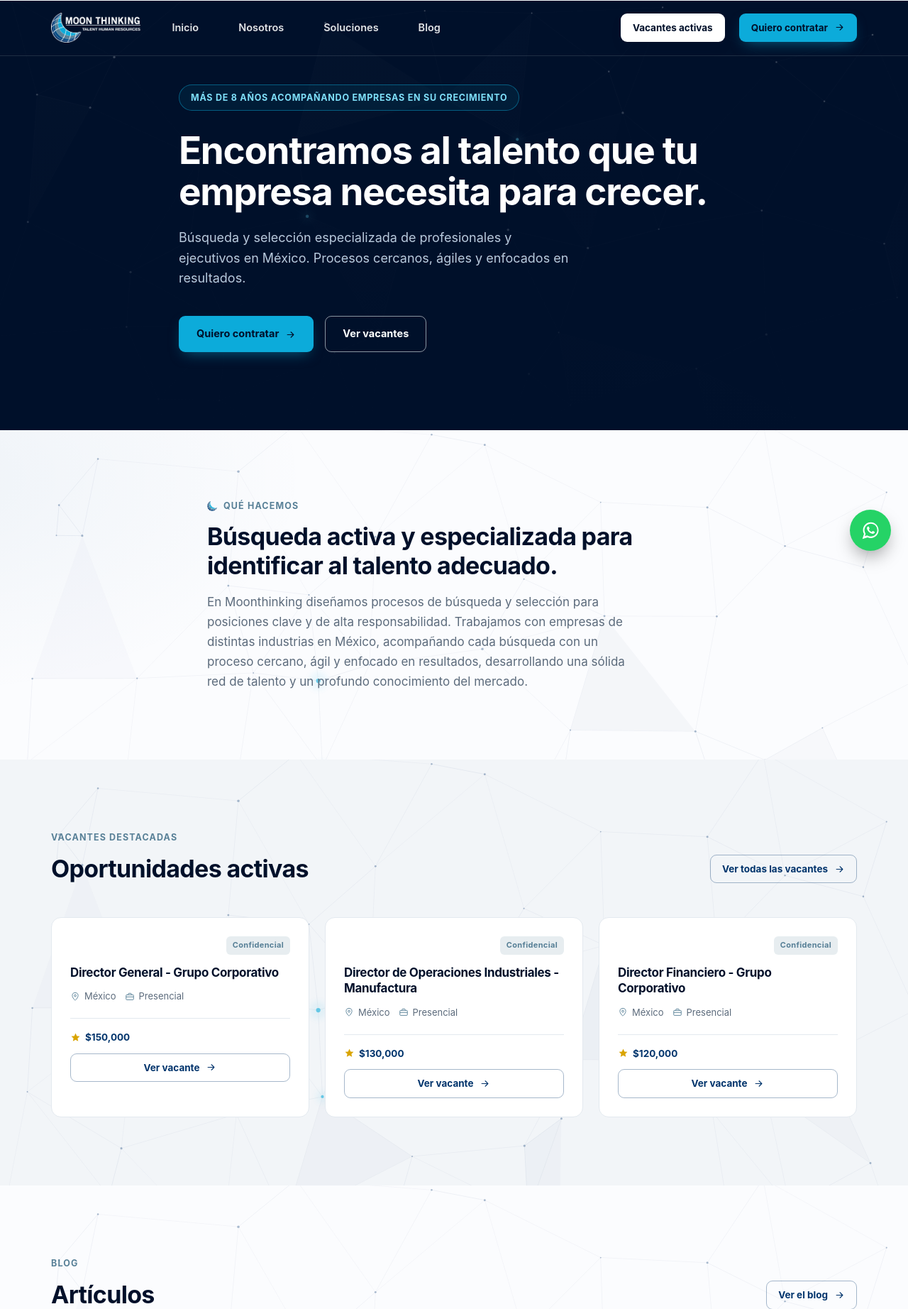
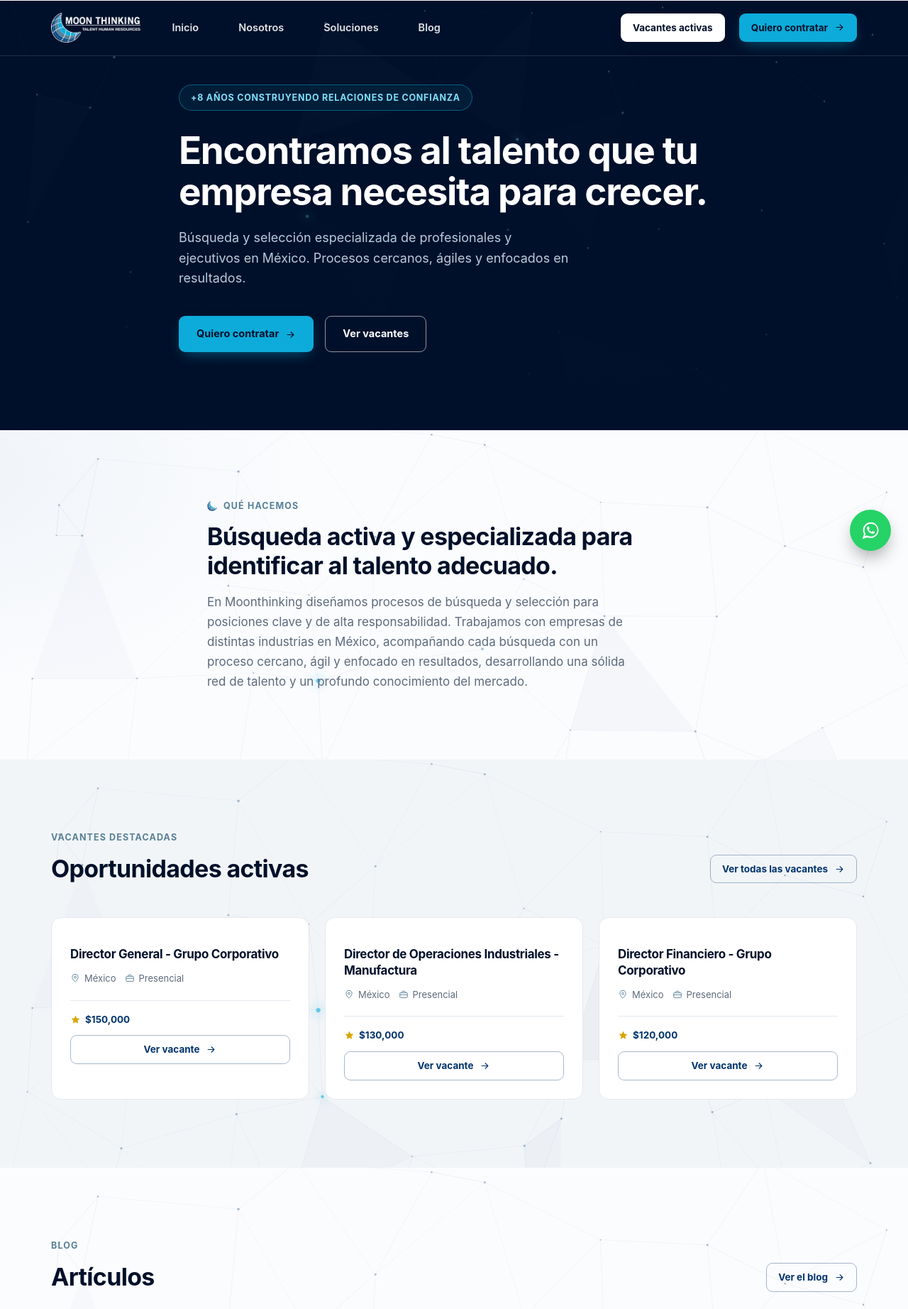
Before and after one commit to moonthinking/Moonthinking-site, a Flask app: page / in a window 1280 px wide. Shown: the top 1844 px of the page at 71% size. Run offline with Flask 3, Linux system fonts and the light colour scheme.

Commit message:
Remove Confidencial badge from vacancy cards and title

```diff
--- a/templates/inicio.html
+++ b/templates/inicio.html
@@ -5,7 +5,7 @@
   <section class="hero">
     <div class="plexus"><img src="{{ url_for('static', filename='img/plexus_hero.svg') }}" alt=""></div>
     <div class="wrap">
-      <span class="badge">Más de 8 años acompañando empresas en su crecimiento</span>
+      <span class="badge">+8 años construyendo relaciones de confianza</span>
       <h1>Encontramos al talento que tu empresa necesita para crecer.</h1>
       <p class="sub">Búsqueda y selección especializada de profesionales y ejecutivos en México. Procesos cercanos, ágiles y enfocados en resultados.</p>
       <div class="cta-row">
@@ -37,7 +37,7 @@
       <div class="grid-3">
         {% for v in featured_vacancies %}
         <div class="card vac-card">
-          <div class="top-row"><span></span>{% if v.is_confidential %}<span class="tag-conf">Confidencial</span>{% endif %}</div>
+          <div class="top-row"><span></span></div>
           <h3><a href="{{ url_for('vacante_detail', slug=v.slug) }}" style="color:inherit;text-decoration:none">{{ v.title }}</a></h3>
           <div class="meta">
             <span><span class="icon"><svg viewBox="0 0 24 24" fill="none" stroke="currentColor" stroke-width="1.6"><path d="M12 21s7-6.2 7-11.5A7 7 0 0 0 5 9.5C5 14.8 12 21 12 21z"/><circle cx="12" cy="9.5" r="2.4"/></svg></span>{{ v.location }}</span>
--- a/templates/vacante_detail.html
+++ b/templates/vacante_detail.html
@@ -11,7 +11,6 @@
 
       <div id="detail-example" class="detail-wrap" style="background:#fff;border:1px solid var(--border);border-radius:var(--radius);padding:44px">
         <div class="detail-main">
-          {% if v.is_confidential %}<span class="tag-conf" style="margin-bottom:10px;display:inline-block">Confidencial</span>{% endif %}
           <h1>{{ v.title }}</h1>
           <div class="detail-meta">
             <span><span class="icon"><svg viewBox="0 0 24 24" fill="none" stroke="currentColor" stroke-width="1.6"><path d="M12 21s7-6.2 7-11.5A7 7 0 0 0 5 9.5C5 14.8 12 21 12 21z"/><circle cx="12" cy="9.5" r="2.4"/></svg></span>{{ v.location }}</span>
--- a/templates/vacantes_list.html
+++ b/templates/vacantes_list.html
@@ -37,7 +37,7 @@
       <div class="vac-grid">
         {% for v in vacancies %}
         <div class="card vac-card">
-          <div class="top-row"><span></span>{% if v.is_confidential %}<span class="tag-conf">Confidencial</span>{% endif %}</div>
+          <div class="top-row"><span></span></div>
           <h3><a href="{{ url_for('vacante_detail', slug=v.slug) }}" style="color:inherit;text-decoration:none">{{ v.title }}</a></h3>
           <div class="meta">
             <span><span class="icon"><svg viewBox="0 0 24 24" fill="none" stroke="currentColor" stroke-width="1.6"><path d="M12 21s7-6.2 7-11.5A7 7 0 0 0 5 9.5C5 14.8 12 21 12 21z"/><circle cx="12" cy="9.5" r="2.4"/></svg></span>{{ v.location }}</span>
```
